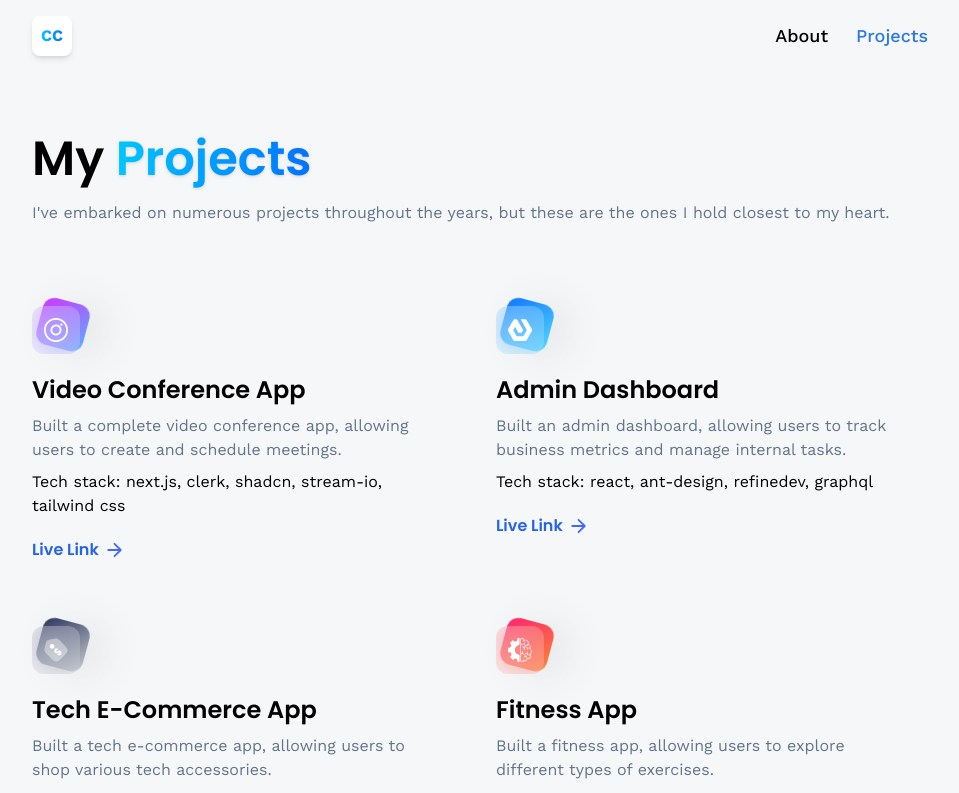
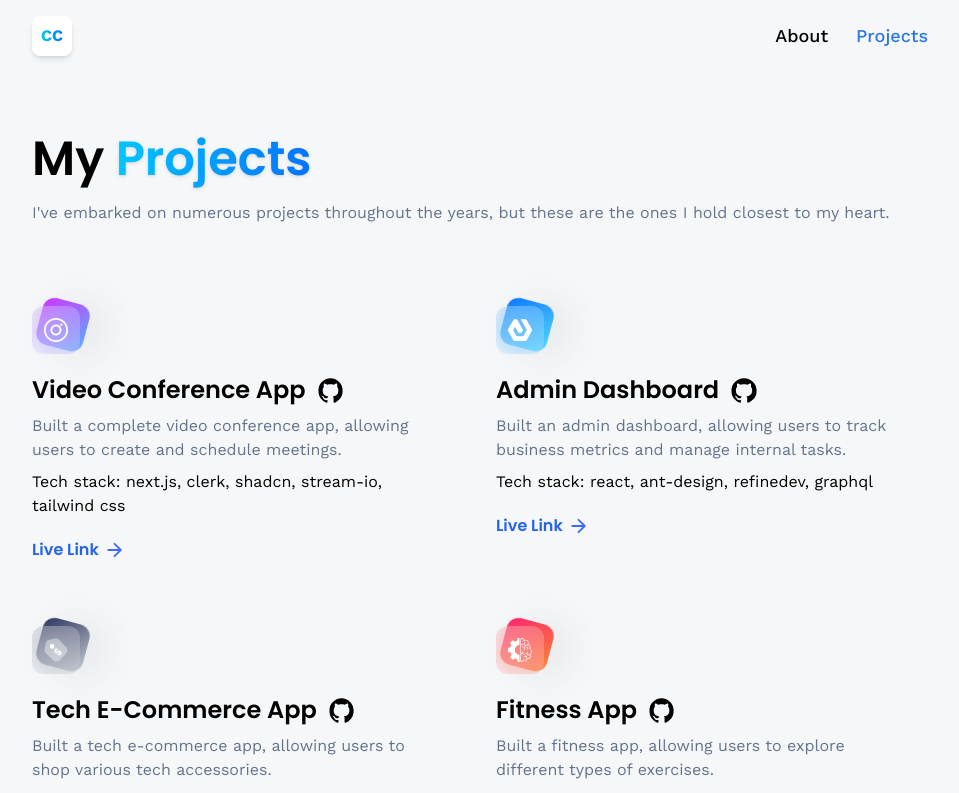
Before and after one commit to DoodleHub/cc-portfolio, a React (Vite) app: page /projects in a window 1280 px wide. Shown: the top 793 px of the page, without its empty margins (160-1119 px from the left). Built offline with nearby package versions, Linux system fonts and the light colour scheme; no server answers.

Commit message:
chore: add github link

```diff
--- a/src/constants/index.js
+++ b/src/constants/index.js
@@ -156,6 +156,7 @@ export const projects = [
       'Built a complete video conference app, allowing users to create and schedule meetings.',
     techStack: ['next.js', 'clerk', 'shadcn', 'stream-io', 'tailwind css'],
     link: 'https://join-huddle.vercel.app',
+    githubLink: 'https://github.com/DoodleHub/huddle',
   },
   {
     iconUrl: estate,
@@ -165,6 +166,7 @@ export const projects = [
       'Built an admin dashboard, allowing users to track business metrics and manage internal tasks.',
     techStack: ['react', 'ant-design', 'refinedev', 'graphql'],
     link: 'https://lumos-board.vercel.app',
+    githubLink: 'https://github.com/DoodleHub/lumos',
   },
   {
     iconUrl: pricewise,
@@ -174,6 +176,7 @@ export const projects = [
       'Built a tech e-commerce app, allowing users to shop various tech accessories.',
     techStack: ['next.js', 'sanity.io', 'stripe'],
     link: 'https://techie-mart.vercel.app/',
+    githubLink: 'https://github.com/DoodleHub/techie-mart',
   },
   {
     iconUrl: summiz,
@@ -183,6 +186,7 @@ export const projects = [
       'Built a fitness app, allowing users to explore different types of exercises.',
     techStack: ['react', 'material ui'],
     link: 'https://fit-vibes.vercel.app/',
+    githubLink: 'https://github.com/DoodleHub/fit-vibes',
   },
   {
     iconUrl: pricewise,
@@ -192,5 +196,6 @@ export const projects = [
       'Built a fashion e-commerce app, allowing users to shop various styles of clothings.',
     techStack: ['react', 'redux', 'styled-components', 'firebase', 'stripe'],
     link: 'https://shop-attire.vercel.app/',
+    githubLink: 'https://github.com/DoodleHub/attire',
   },
 ];
--- a/src/pages/Projects.jsx
+++ b/src/pages/Projects.jsx
@@ -2,7 +2,7 @@ import { Link } from 'react-router-dom';
 
 import { CTA } from '../components';
 import { projects } from '../constants';
-import { arrow } from '../assets/icons';
+import { arrow, github } from '../assets/icons';
 
 const Projects = () => {
   return (
@@ -34,12 +34,20 @@ const Projects = () => {
             </div>
 
             <div className="mt-5 flex flex-col">
-              <h4 className="text-2xl font-poppins font-semibold">
-                {project.name}
+              <h4 className="text-2xl font-poppins font-semibold flex items-center gap-3">
+                {project.name}{' '}
+                <Link
+                  to={project.githubLink}
+                  target="_blank"
+                  rel="noopener noreferrer"
+                >
+                  <img src={github} className="w-1/2 h-1/2" />
+                </Link>
               </h4>
               <p className="mt-2 text-slate-500">{project.description}</p>
               <p className="mt-2">Tech stack: {project.techStack.join(', ')}</p>
-              <div className="mt-5 flex items-center gap-2 font-poppins">
+              <div className="mt-5 flex justify-between items-center gap-2 font-poppins">
+                <div className="flex items-center gap-2">
                   <Link
                     to={project.link}
                     target="_blank"
@@ -56,6 +64,7 @@ const Projects = () => {
                 </div>
               </div>
             </div>
+          </div>
         ))}
       </div>
 
```
Lines whose indentation alone changed are shown as unchanged.
